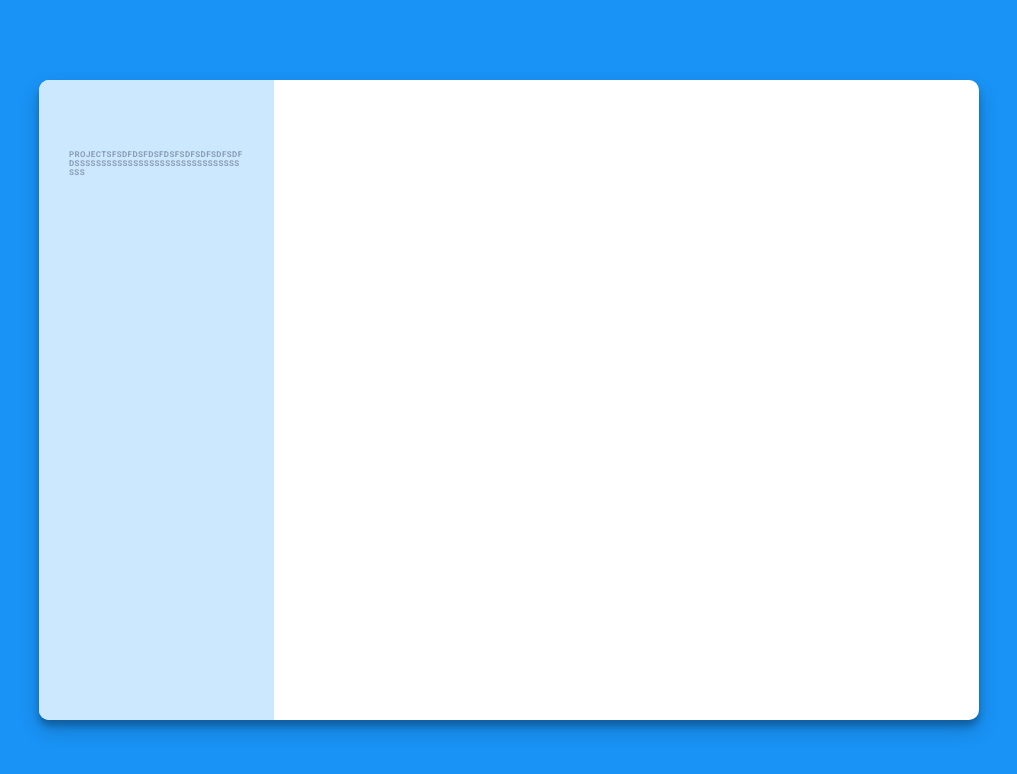
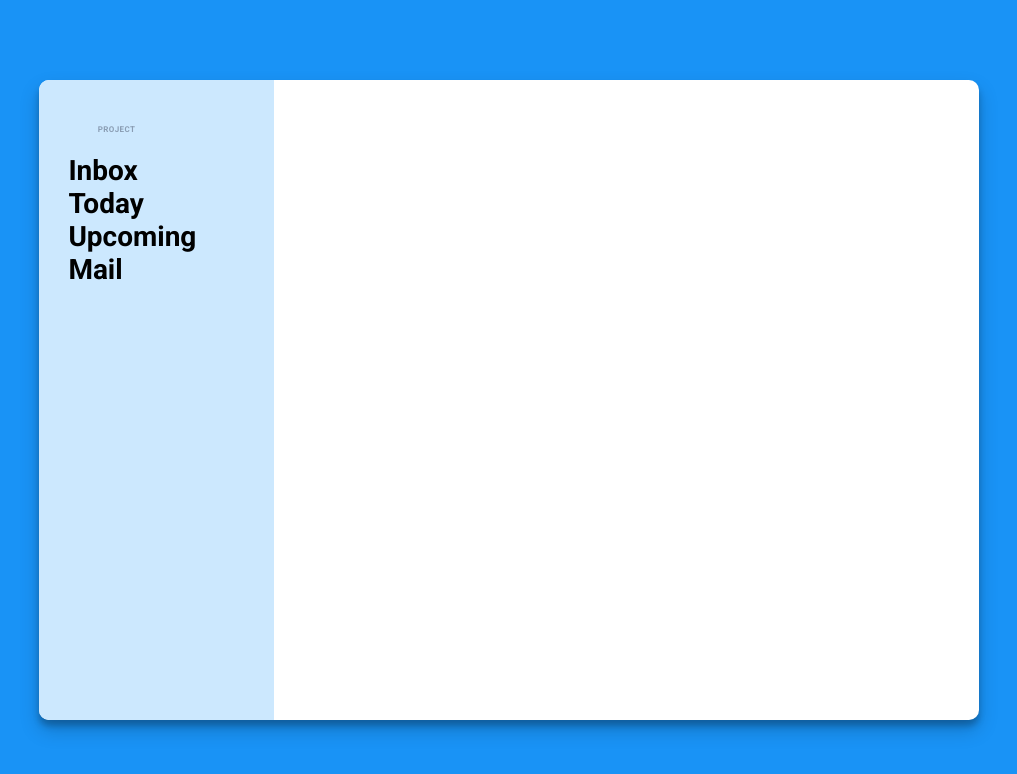
Before and after one commit to tunchasan/React-TODO-App, a React (Create React App) app: page / in a window 1280 px wide. Shown: the top 774 px of the page, without its empty margins (131-1148 px from the left). Built offline with nearby package versions, Linux system fonts and the light colour scheme.

Commit message:
Fix overflow text issue in SideBar

```diff
--- a/src/components/SideBar/CollectionTitle/CollectionTitle.css
+++ b/src/components/SideBar/CollectionTitle/CollectionTitle.css
@@ -5,6 +5,4 @@
   text-transform: uppercase;
   font-size: 8px;
   letter-spacing: 0.05em;
-  padding: 0px 30px;
-  word-wrap: break-word;
 }
--- a/src/components/SideBar/SideBar.jsx
+++ b/src/components/SideBar/SideBar.jsx
@@ -1,12 +1,19 @@
 import React from "react";
 import { CollectionTitle } from "../index";
+import { Dehaze } from "@material-ui/icons";
 import "./SiderBar.css";
 
 function SideBar() {
   return (
     <div className="sideBar">
       <div className="sideBar-inner">
-        <CollectionTitle title="Projectsfsdfdsfdsfdsfsdfsdfsdfsdfdssssssssssssssssssssssssssssssssss" />
+        <CollectionTitle title="Project" />
+      </div>
+      <div className="xx">
+        <h1>Inbox</h1>
+        <h1>Today</h1>
+        <h1>Upcoming</h1>
+        <h1>Mail</h1>
       </div>
     </div>
   );
--- a/src/components/SideBar/SiderBar.css
+++ b/src/components/SideBar/SiderBar.css
@@ -1,5 +1,7 @@
 .sideBar {
+  align-items: center;
   display: flex;
+  flex-direction: column;
   background-color: #cce8fe;
   width: 25%;
   height: 100%;
@@ -7,6 +9,16 @@
 }
 
 .sideBar-inner {
-  padding-top: 50px;
-  width: 100%;
+  padding-top: 25px;
+  width: 50%;
+  overflow-wrap: break-word;
 }
+
+.xx {
+  overflow-wrap: break-word;
+  width: 75%;
+}
+
+.sadsa {
+  word-wrap: break-word;
+}
```
